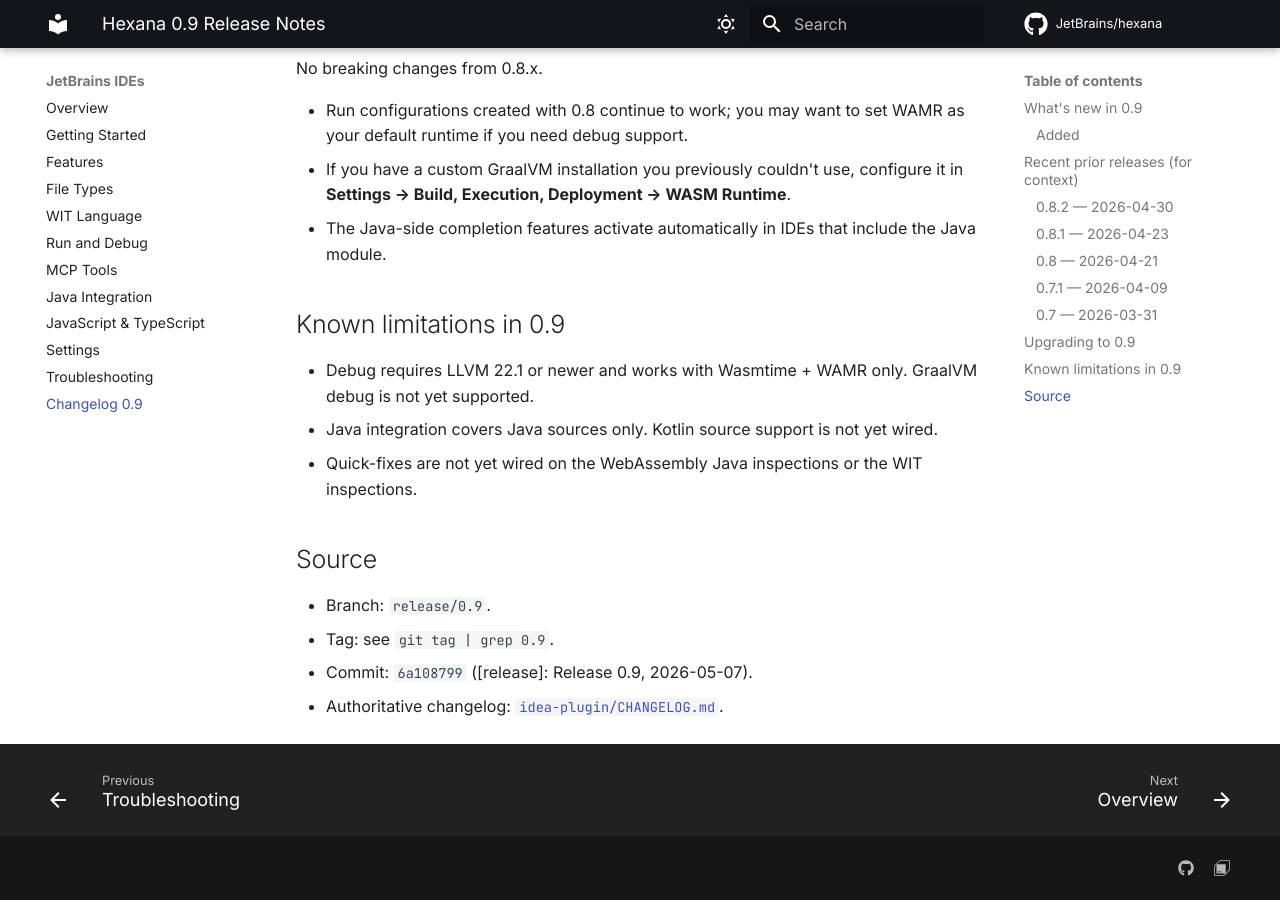
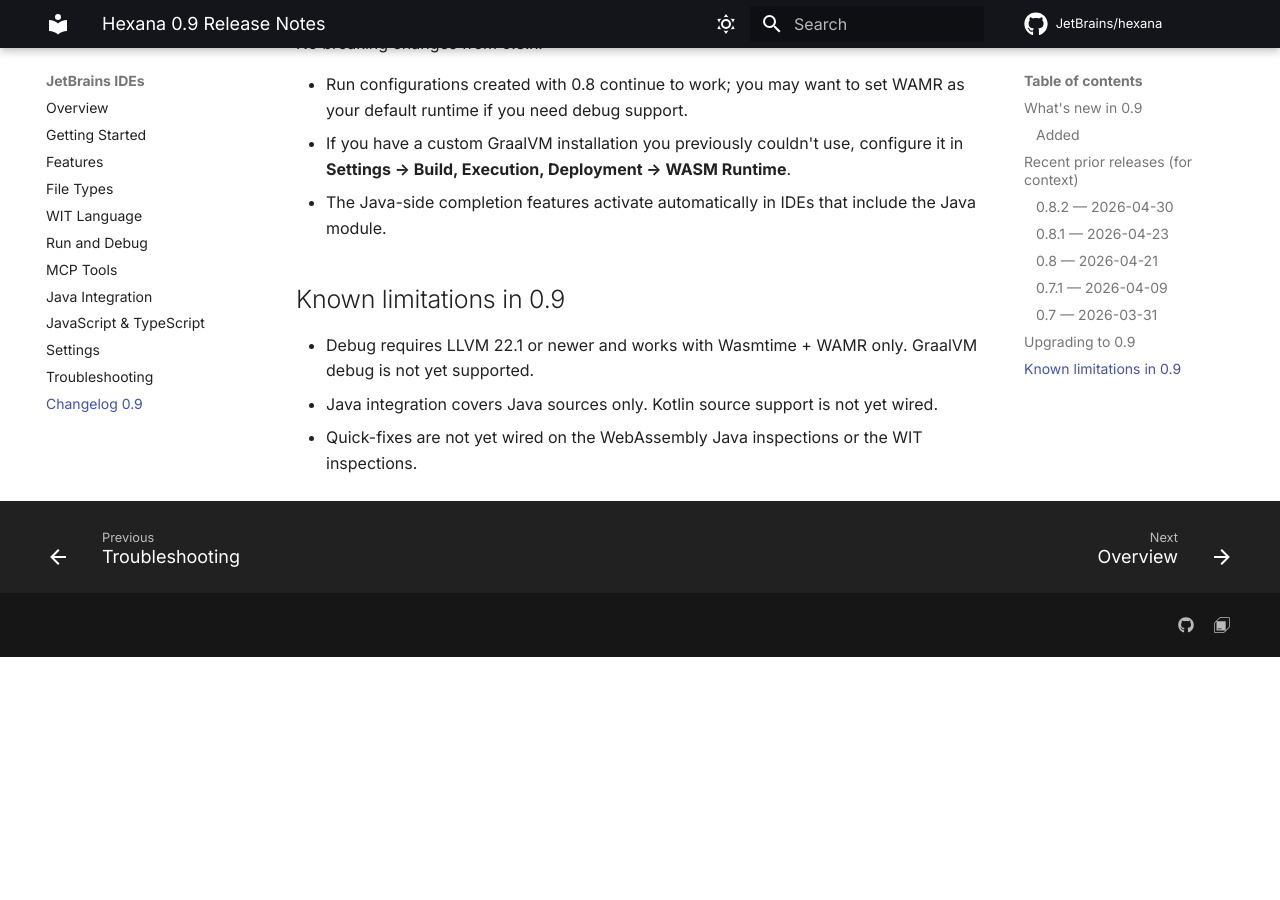
Before and after one commit to JetBrains/hexana, an MkDocs documentation site: the page built from docs/jetbrains/changelog-0.9.md, in a window 1280 px wide and 900 px high, scrolled down 2213 px. Built offline with MkDocs 1.6.1 and Material for MkDocs 9.7.7, drawn with Linux system fonts in a browser that asks for light colours; comment, search, counter and statistics services are not loaded; after the commit the page ends 2870 px from its top, so only the background shows below that; some of the changed text lies outside the part shown.

Commit message:
[doc] Fix --strict link warnings: remove internal-source refs, use explicit .md paths
mkdocs --strict aborted on four warnings, all pointing at targets
outside the docs/ tree:

- docs/jetbrains/index.md → `llms.txt` resolved to `jetbrains/llms.txt`
  which doesn't exist. Fixed to `../llms.txt`.
- docs/jetbrains/changelog-0.9.md had two `../CHANGELOG.md` references
  to the internal `idea-plugin/CHANGELOG.md`. Removed both sentences;
  the changelog page is now self-contained.
- docs/jetbrains/settings.md linked to `../src/main/resources/META-INF/
  plugin.xml`. Reworded the Marketplace settings entry without the link.

Also tightened cross-product directory links so MkDocs resolves them at
build time instead of leaving them as raw `jetbrains/` / `vscode/`:
- docs/index.md: bare `jetbrains/` and `vscode/` → explicit
  `jetbrains/index.md` and `vscode/index.md`.
- docs/jetbrains/index.md: `../vscode/` → `../vscode/index.md`.
- docs/vscode/index.md: `../jetbrains/` → `../jetbrains/index.md` (x2).
- docs/vscode/features.md: same `../jetbrains/` fix.

Co-Authored-By: Claude Opus 4.7 (1M context) <noreply@anthropic.com>

```diff
--- a/docs/jetbrains/changelog-0.9.md
+++ b/docs/jetbrains/changelog-0.9.md
@@ -7,7 +7,7 @@ released: 2026-05-07
 
 # Hexana 0.9 Release Notes
 
-Released **2026-05-07**. Source of truth: [`idea-plugin/CHANGELOG.md`](../CHANGELOG.md) at commit `6a108799` on branch `release/0.9`.
+Released **2026-05-07**.
 
 ## What's new in 0.9
 
@@ -97,10 +97,3 @@ No breaking changes from 0.8.x.
 - Debug requires LLVM 22.1 or newer and works with Wasmtime + WAMR only. GraalVM debug is not yet supported.
 - Java integration covers Java sources only. Kotlin source support is not yet wired.
 - Quick-fixes are not yet wired on the WebAssembly Java inspections or the WIT inspections.
-
-## Source
-
-- Branch: `release/0.9`.
-- Tag: see `git tag | grep 0.9`.
-- Commit: `6a108799` ([release]: Release 0.9, 2026-05-07).
-- Authoritative changelog: [`idea-plugin/CHANGELOG.md`](../CHANGELOG.md).
```
Also changed, not shown: docs/index.md (+2 -2 lines), docs/jetbrains/index.md (+1 -1 lines), docs/jetbrains/settings.md (+1 -1 lines), docs/vscode/features.md (+1 -1 lines), docs/vscode/index.md (+2 -2 lines).
